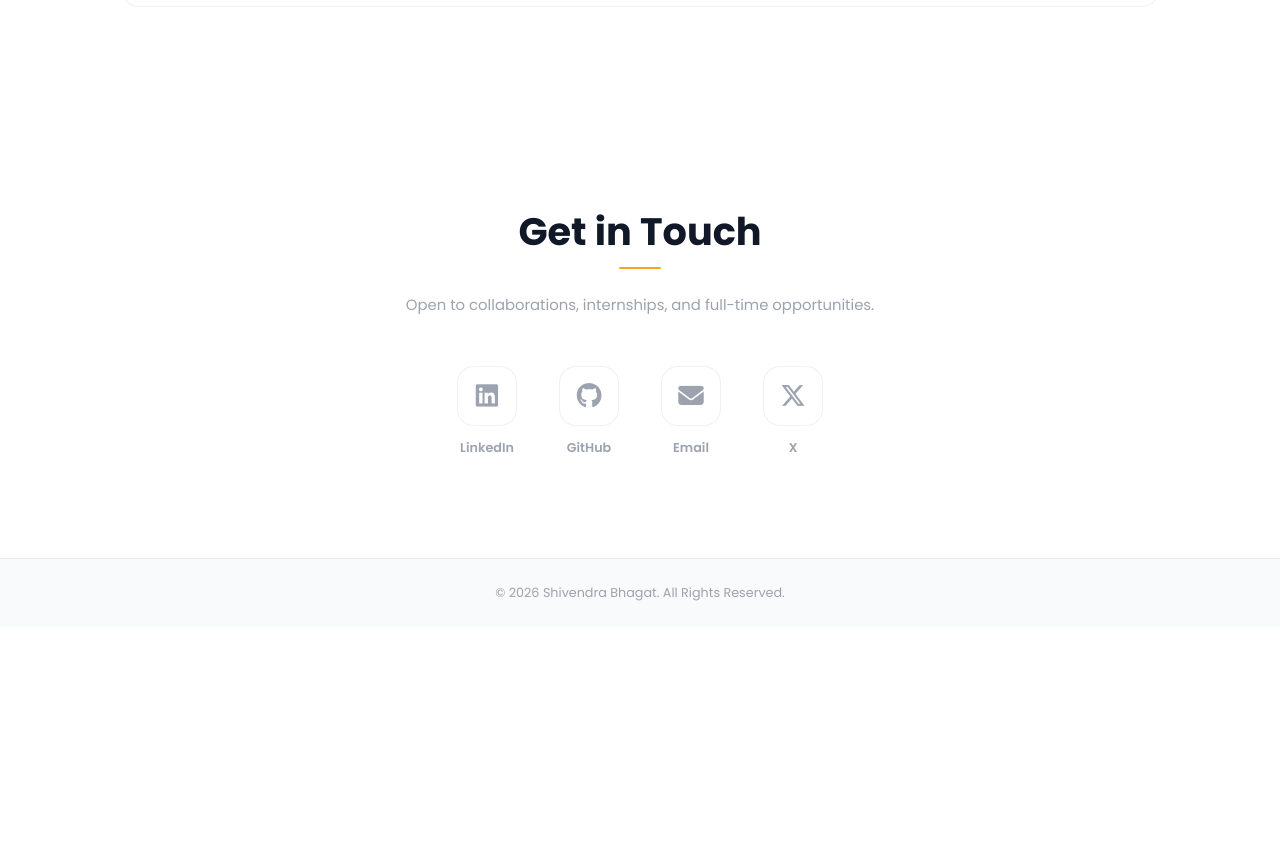
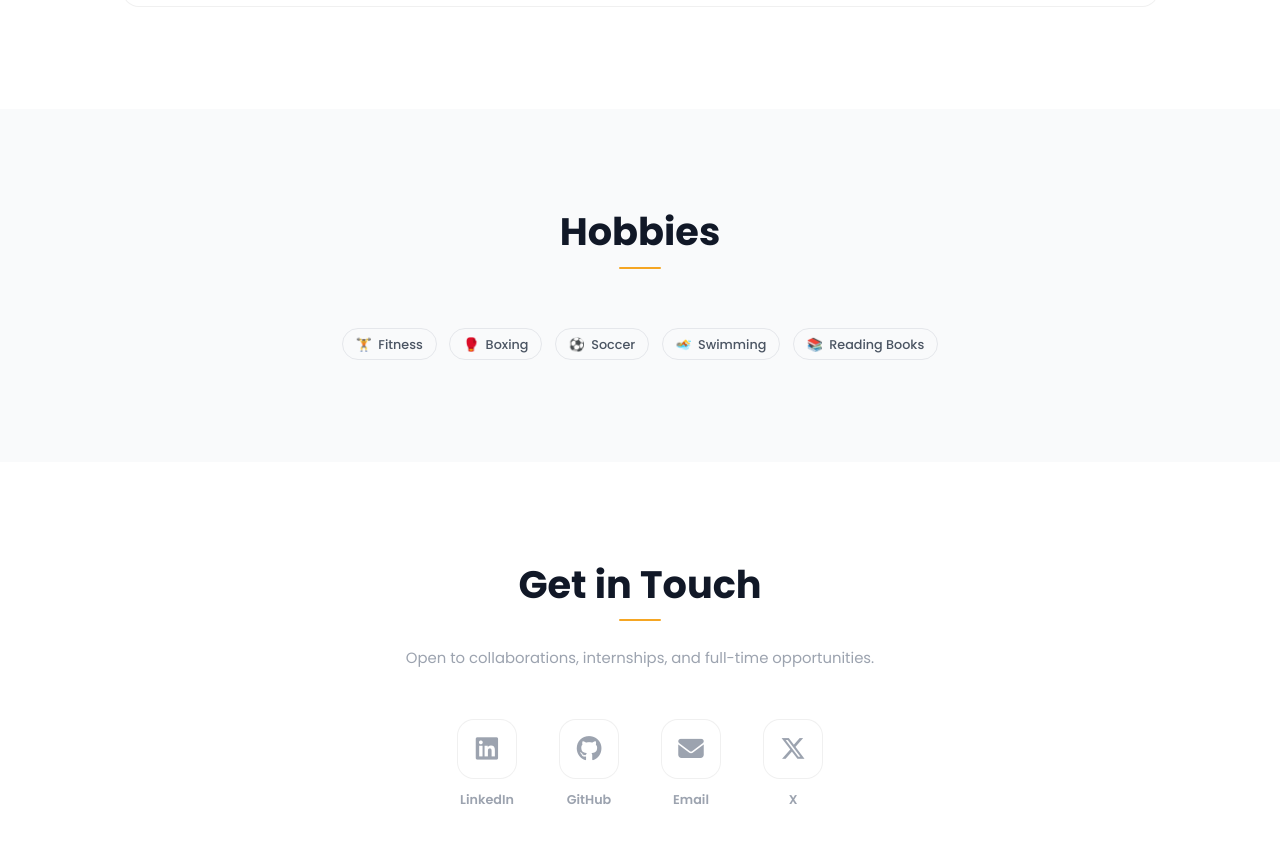
Before and after one commit to sh1vendra/my_portfolio, a React (Vite) app: page / in a window 1280 px wide. Shown: the part 5151-5994 px from the top of the page. Before the commit the page ends 5778 px from the top, so only its background shows below. Built offline with nearby package versions, Linux system fonts and the light colour scheme; some icons are missing.

Commit message:
add hobbies section between skills and contact

```diff
--- a/src/App.tsx
+++ b/src/App.tsx
@@ -4,6 +4,7 @@ import Hero from './components/Hero'
 import About from './components/About'
 import Projects from './components/Projects'
 import Skills from './components/Skills'
+import Hobbies from './components/Hobbies'
 import Experience from './components/Experience'
 import Contact from './components/Contact'
 import Footer from './components/Footer'
@@ -43,6 +44,7 @@ export default function App() {
         <Experience />
         <Projects />
         <Skills />
+        <Hobbies />
         <Contact />
       </main>
       <Footer />
--- /dev/null
+++ b/src/components/Hobbies.tsx
@@ -0,0 +1,43 @@
+import { motion } from 'framer-motion'
+import { hobbies } from '../data'
+
+export default function Hobbies() {
+  return (
+    <section id="hobbies" className="py-24 bg-gray-50 dark:bg-navy-950">
+      <div className="section-container">
+        <motion.div
+          initial={{ opacity: 0, y: 20 }}
+          whileInView={{ opacity: 1, y: 0 }}
+          viewport={{ once: true }}
+          transition={{ duration: 0.5 }}
+          className="text-center mb-14"
+        >
+          <h2 className="text-3xl md:text-4xl font-bold text-gray-900 dark:text-white">Hobbies</h2>
+          <div className="w-10 h-0.5 bg-gold-500 mx-auto mt-3 rounded-full" />
+        </motion.div>
+
+        <motion.div
+          initial={{ opacity: 0, y: 20 }}
+          whileInView={{ opacity: 1, y: 0 }}
+          viewport={{ once: true }}
+          transition={{ duration: 0.5, delay: 0.1 }}
+          className="flex flex-wrap justify-center gap-3"
+        >
+          {hobbies.map((hobby, i) => (
+            <motion.span
+              key={hobby.label}
+              initial={{ opacity: 0, x: -20 }}
+              whileInView={{ opacity: 1, x: 0 }}
+              viewport={{ once: true }}
+              transition={{ duration: 0.4, delay: i * 0.07 }}
+              className="inline-flex items-center gap-1.5 text-xs font-medium px-3 py-1.5 rounded-full bg-gray-50 dark:bg-white/[0.04] border border-gray-200 dark:border-white/[0.08] text-gray-600 dark:text-white/65 hover:border-gold-500/50 hover:text-gold-600 dark:hover:text-gold-400 hover:bg-gold-500/5 transition-all duration-200 cursor-default"
+            >
+              <span className="text-[13px]">{hobby.emoji}</span>
+              {hobby.label}
+            </motion.span>
+          ))}
+        </motion.div>
+      </div>
+    </section>
+  )
+}
--- a/src/data/index.ts
+++ b/src/data/index.ts
@@ -143,6 +143,14 @@ export const experience = [
   },
 ]
 
+export const hobbies = [
+  { label: 'Fitness', emoji: '🏋️' },
+  { label: 'Boxing', emoji: '🥊' },
+  { label: 'Soccer', emoji: '⚽' },
+  { label: 'Swimming', emoji: '🏊' },
+  { label: 'Reading Books', emoji: '📚' },
+]
+
 export const about = {
   coursework: [
     'Data Structures & Algorithms in C++',
```
